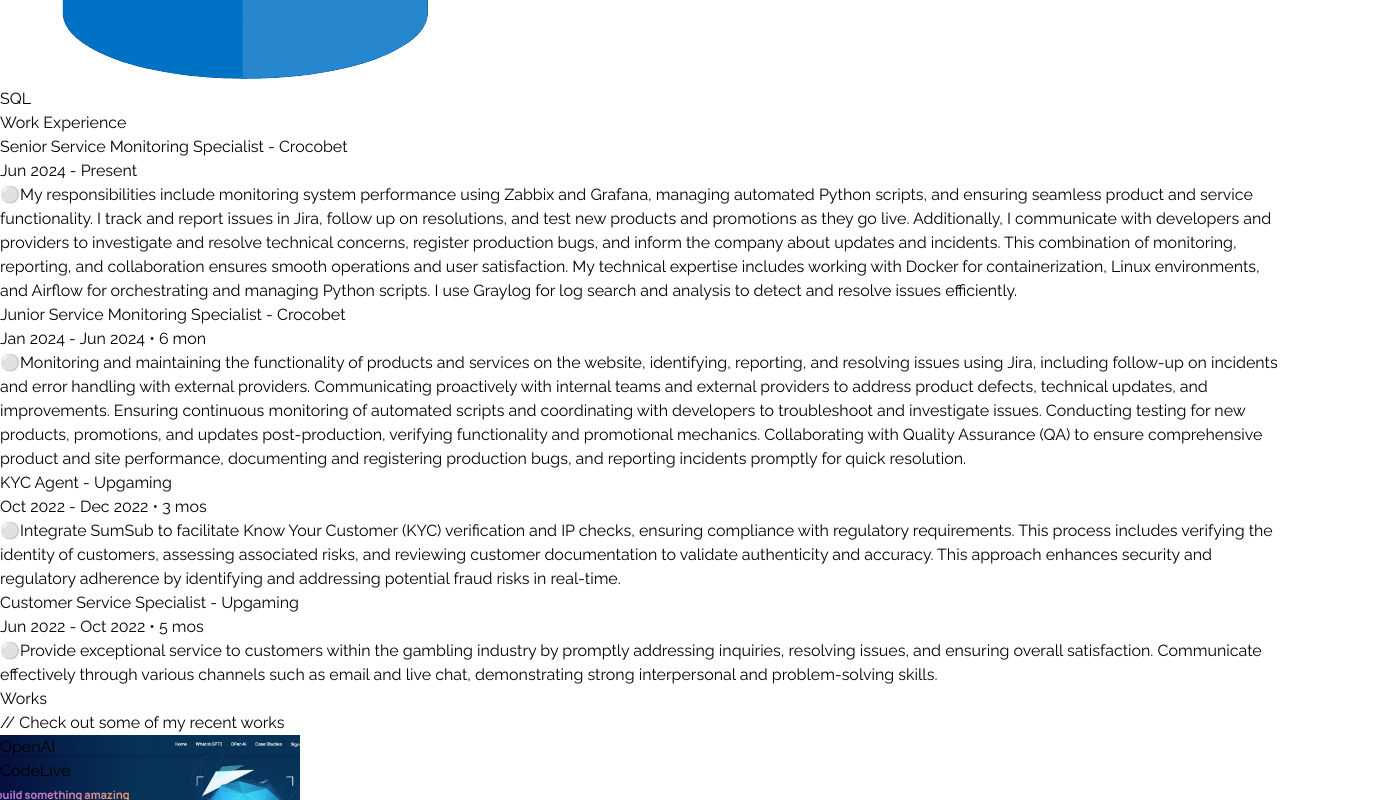
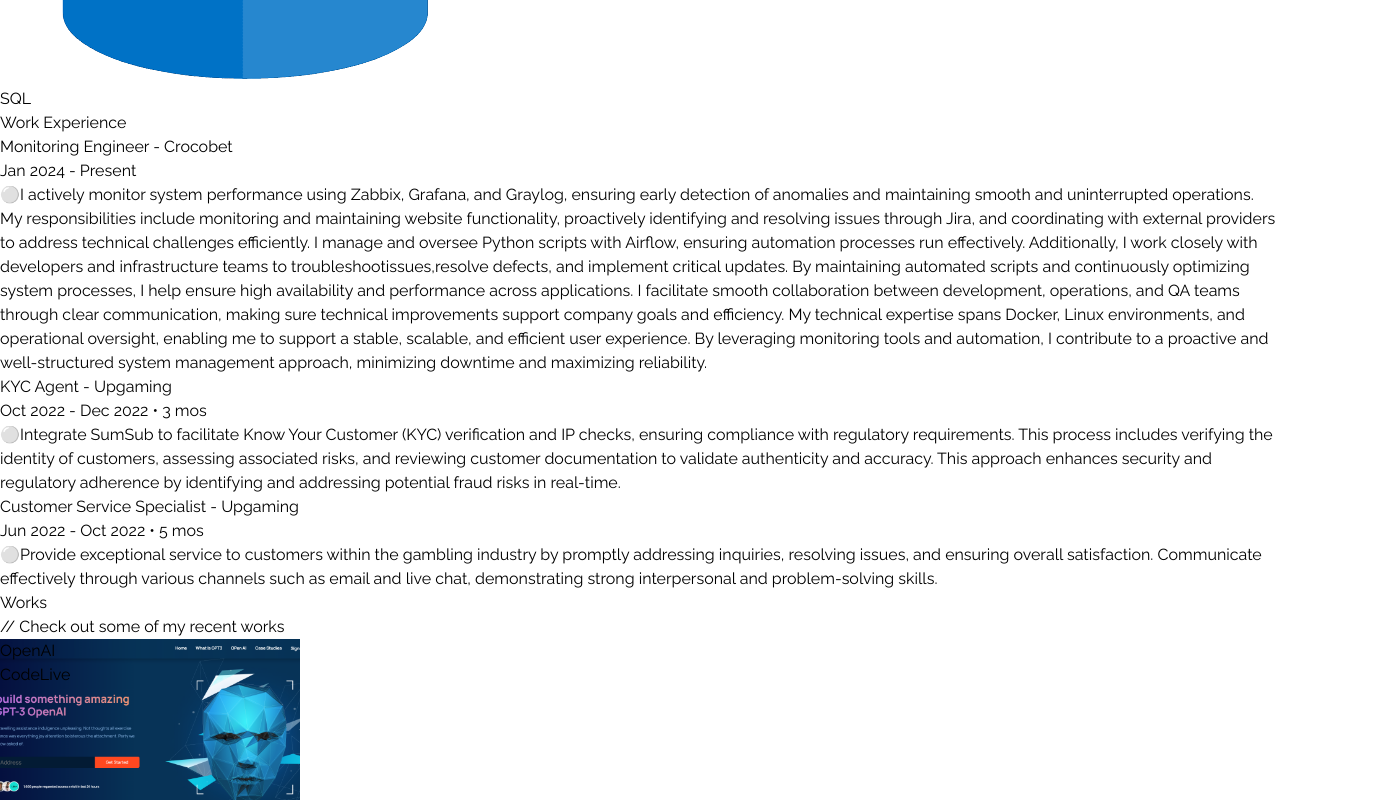
Before and after one commit to TatoZhvania/Portfolio, a React (Vite) app: page / in a window 1280 px wide. Shown: the part 8120-8920 px from the top of the page, 1380 px wide, since content can reach past the window. Built offline with nearby package versions, Linux system fonts and the light colour scheme.

Commit message:
change job description

```diff
--- a/src/data.js
+++ b/src/data.js
@@ -145,31 +145,26 @@
 
 export const experienceData = [
     {
-        title: 'Senior Service Monitoring Specialist',
+        title: 'Monitoring Engineer',
         company: 'Crocobet',
-        date: 'Jun 2024 - Present',
+        date: 'Jan 2024 - Present',
         description: `
-        ⚪My responsibilities include monitoring system performance using Zabbix and Grafana, managing automated Python scripts, and ensuring
-        seamless product and service functionality. I track and report issues in Jira, follow up on resolutions, and test new products and
-        promotions as they go live. Additionally, I communicate with developers and providers to investigate and resolve technical concerns,
-        register production bugs, and inform the company about updates and incidents. This combination of monitoring, reporting, and collaboration
-        ensures smooth operations and user satisfaction. My technical expertise includes working with Docker for containerization,
-        Linux environments, and Airflow for orchestrating and managing Python scripts. I use Graylog for log search and analysis to detect and resolve issues efficiently.`,
-        delay: '200',
-        fade: 'fade-left'
-    },
-    {
-        title: 'Junior Service Monitoring Specialist',
-        company: 'Crocobet',
-        date: 'Jan 2024 - Jun 2024 • 6 mon',
-        description: `
-        ⚪Monitoring and maintaining the functionality of products and services on the website, identifying, reporting, and resolving
-        issues using Jira, including follow-up on incidents and error handling with external providers. Communicating proactively with
-        internal teams and external providers to address product defects, technical updates, and improvements. Ensuring continuous monitoring
-        of automated scripts and coordinating with developers to troubleshoot and investigate issues. Conducting testing for new products,
-        promotions, and updates post-production, verifying functionality and promotional mechanics. Collaborating with Quality Assurance (QA)
-        to ensure comprehensive product and site performance, documenting and registering production bugs, and reporting incidents
-        promptly for quick resolution. `,
+        ⚪I actively monitor system performance using Zabbix, Grafana, and Graylog, ensuring
+        early detection of anomalies and maintaining smooth and uninterrupted operations. My
+        responsibilities include monitoring and maintaining website functionality, proactively
+        identifying and resolving issues through Jira, and coordinating with external providers to
+        address technical challenges efficiently.
+        I manage and oversee Python scripts with Airflow, ensuring automation processes run
+        effectively. Additionally, I work closely with developers and infrastructure teams to
+        troubleshootissues,resolve defects, and implement critical updates. By maintaining
+        automated scripts and continuously optimizing system processes, I help ensure high
+        availability and performance across applications. I facilitate smooth collaboration
+        between development, operations, and QA teams through clear communication, making
+        sure technical improvements support company goals and efficiency.
+        My technical expertise spans Docker, Linux environments, and operational oversight,
+        enabling me to support a stable, scalable, and efficient user experience. By leveraging
+        monitoring tools and automation, I contribute to a proactive and well-structured system
+        management approach, minimizing downtime and maximizing reliability. `,
         delay: '200',
         fade: 'fade-right'
     },
```
